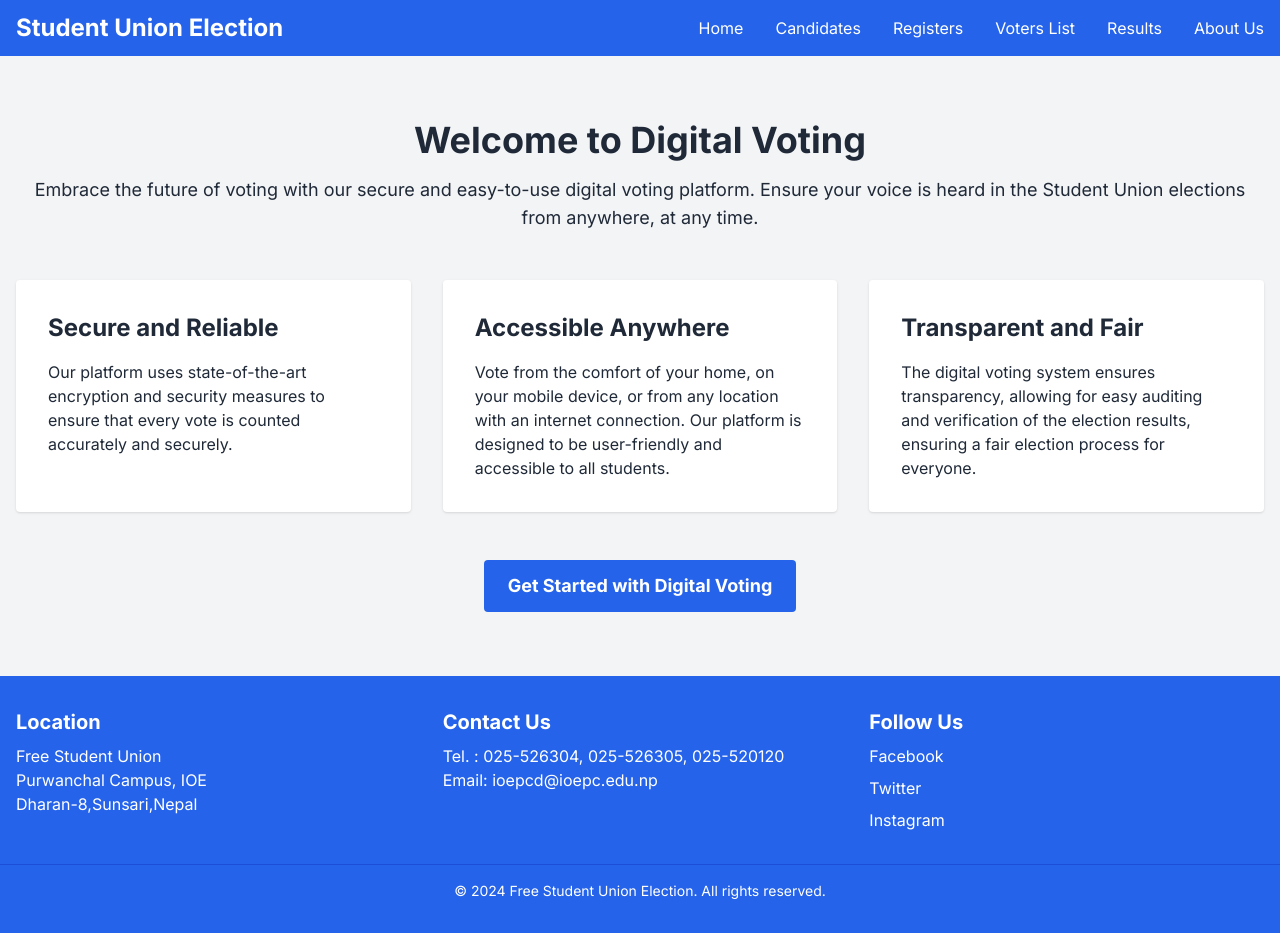
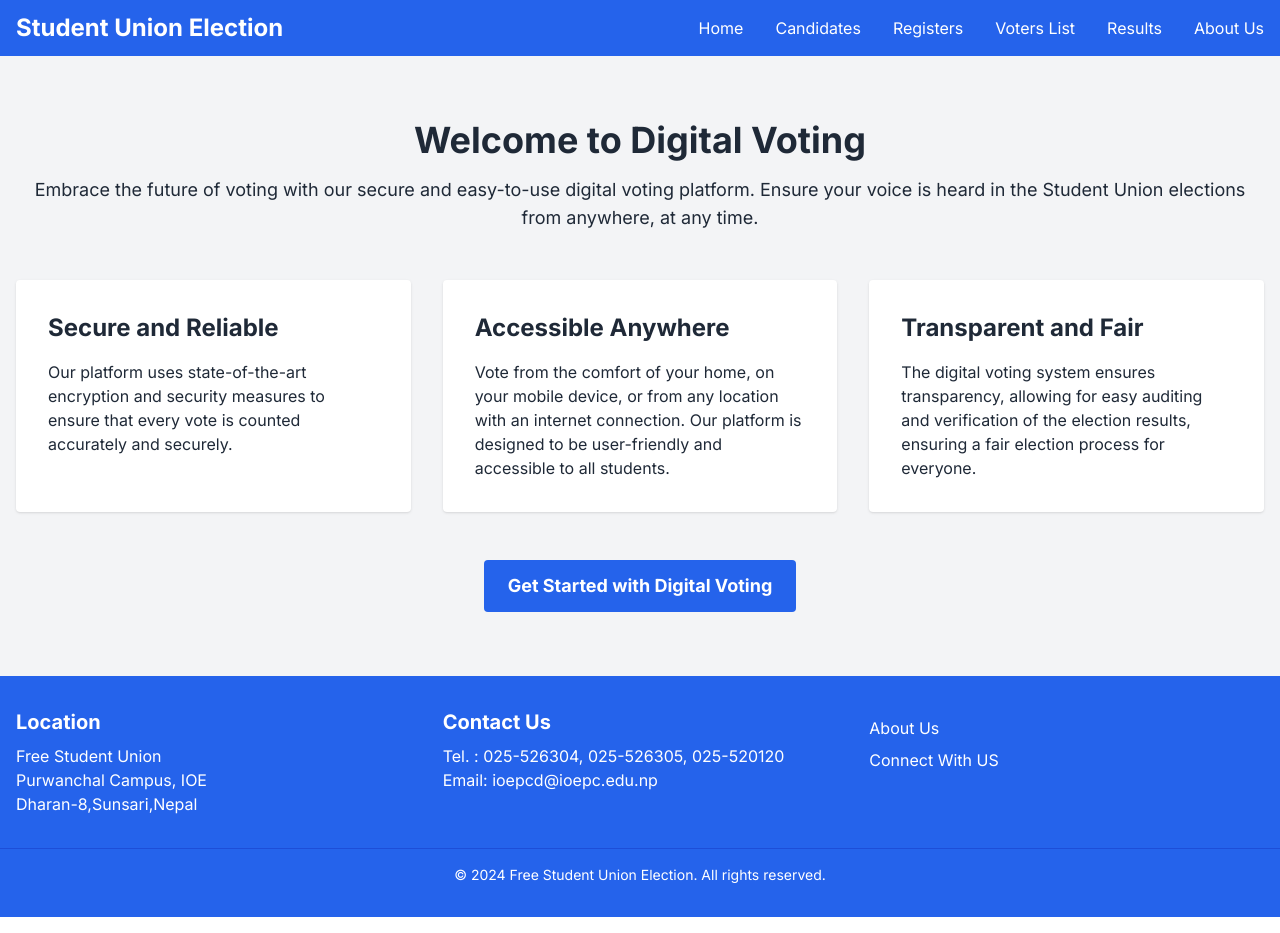
Before and after one commit to Voter-Media/VotingApp_Client, a Next.js app: page / in a window 1280 px wide. Built offline with nearby package versions, Linux system fonts and the light colour scheme.

Commit message:
register error

```diff
--- a/src/app/(root)/page.tsx
+++ b/src/app/(root)/page.tsx
@@ -2,10 +2,10 @@ import Footer from "@/components/shared/footer";
 import Navbar from "@/components/shared/header";
 import HomePage from "@/components/shared/home";
 export default function page() {
-return(   <div>
+  return (<div>
 
 
-  <HomePage/>
+    <HomePage />
 
   </div>
   )
--- a/src/components/shared/footer/index.tsx
+++ b/src/components/shared/footer/index.tsx
@@ -24,21 +24,16 @@ const Footer = () => {
         </div>
         {/* Social Media or Additional Links Section */}
         <div>
-          <h4 className="text-xl font-bold mb-2">Follow Us</h4>
+          <h4 className="text-xl font-bold mb-2"></h4>
           <ul className="space-y-2">
             <li>
-              <Link href="#" className="hover:text-gray-300">
-                Facebook
+              <Link href="/about" className="hover:text-gray-300">
+                About Us
               </Link>
             </li>
             <li>
-              <Link href="#" className="hover:text-gray-300">
-                Twitter
-              </Link>
-            </li>
-            <li>
-              <Link href="#" className="hover:text-gray-300">
-                Instagram
+              <Link href="https://littlelink-two-azure.vercel.app/" className="hover:text-gray-300">
+                Connect With US
               </Link>
             </li>
           </ul>
--- a/src/components/shared/form/index.tsx
+++ b/src/components/shared/form/index.tsx
@@ -167,9 +167,9 @@ const FormComponent = ({ type, onSubmit }: FormComponentProps) => {
                       </SelectTrigger>
                     </FormControl>
                     <SelectContent>
-                      <SelectItem value="male">Male</SelectItem>
-                      <SelectItem value="female">Female</SelectItem>
-                      <SelectItem value="other">Other</SelectItem>
+                      <SelectItem value="Male">Male</SelectItem>
+                      <SelectItem value="Female">Female</SelectItem>
+                      <SelectItem value="Other">Other</SelectItem>
                     </SelectContent>
                   </Select>
                   <FormMessage />
@@ -193,13 +193,13 @@ const FormComponent = ({ type, onSubmit }: FormComponentProps) => {
                     </FormControl>
                     <SelectContent>
                       {/* ["BEI", "BCT", "BME", "BCE", "BEL", "BAG", "BAR"] */}
-                      <SelectItem value="bei">BEI</SelectItem>
-                      <SelectItem value="bct">BCT</SelectItem>
-                      <SelectItem value="bme">BME</SelectItem>
-                      <SelectItem value="bce">BCE</SelectItem>
-                      <SelectItem value="bel">BEL</SelectItem>
-                      <SelectItem value="bag">BAG</SelectItem>
-                      <SelectItem value="bar">BAR</SelectItem>
+                      <SelectItem value="BEI">BEI</SelectItem>
+                      <SelectItem value="BCT">BCT</SelectItem>
+                      <SelectItem value="BME">BME</SelectItem>
+                      <SelectItem value="BCE">BCE</SelectItem>
+                      <SelectItem value="BEL">BEL</SelectItem>
+                      <SelectItem value="BAG">BAG</SelectItem>
+                      <SelectItem value="BAR">BAR</SelectItem>
                     </SelectContent>
                   </Select>
                   <FormMessage />
```
